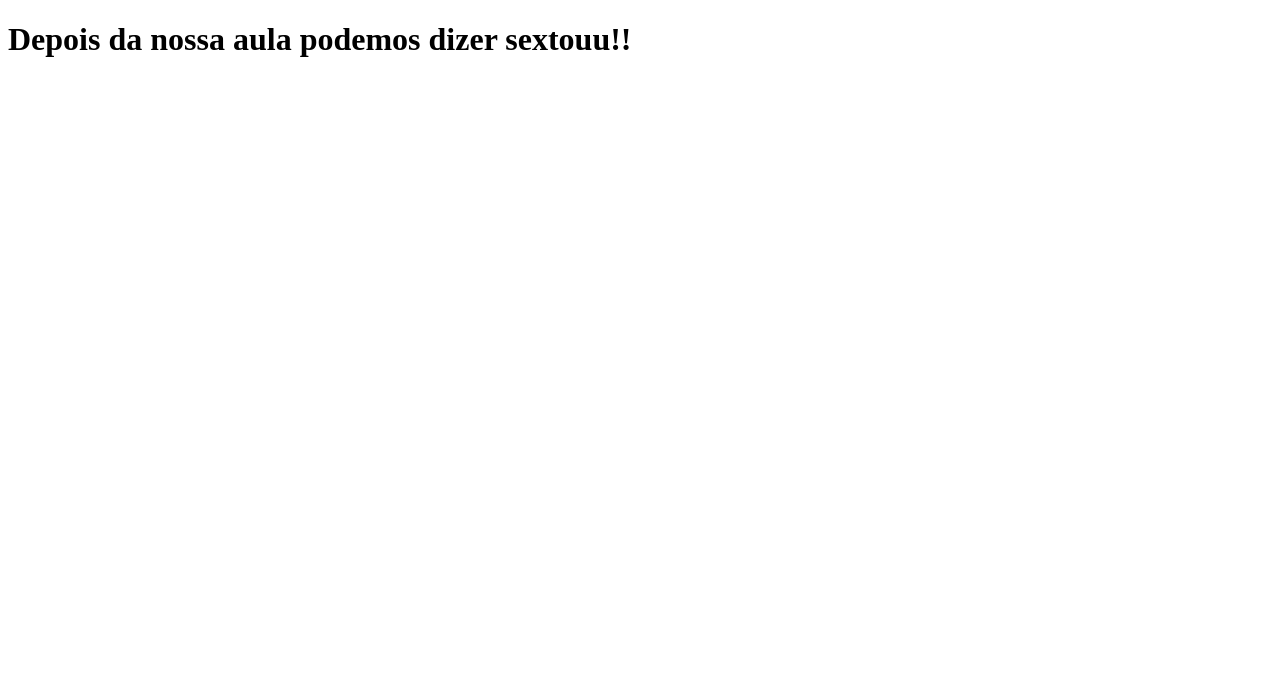
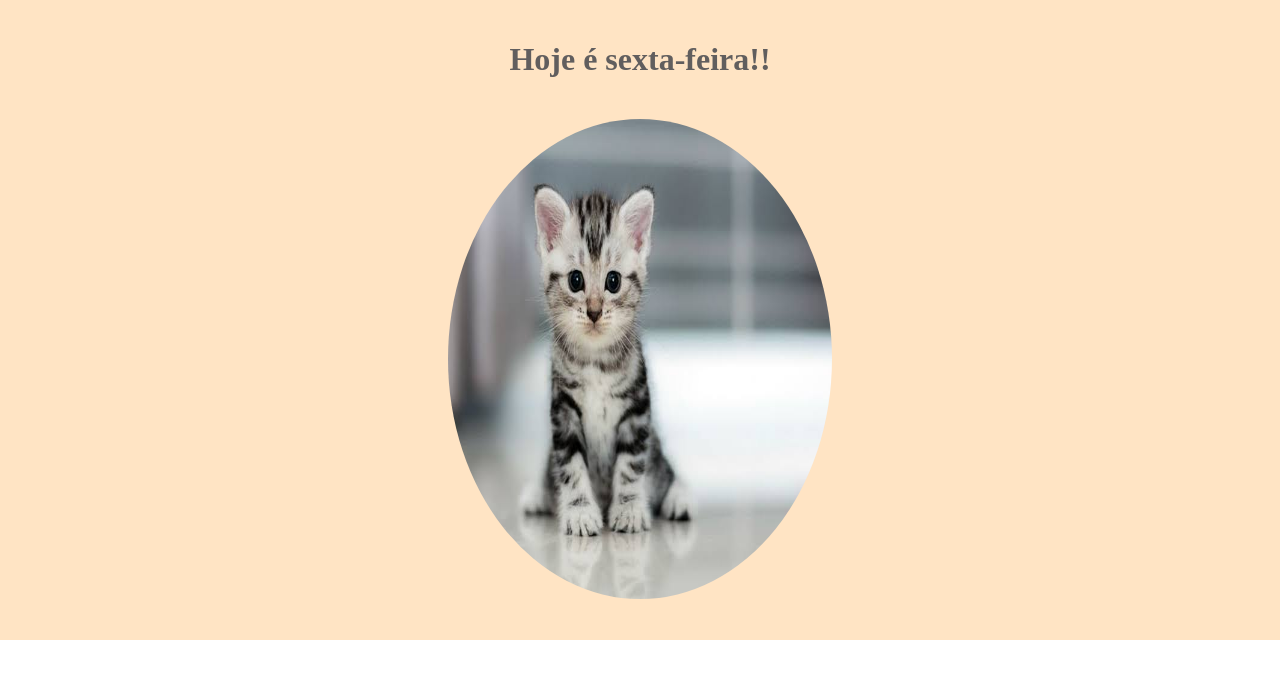
Before and after one commit to tati2/aula-github-t5, a plain HTML site: page index.html in a window 1280 px wide. Drawn offline with Linux system fonts and the light colour scheme.

Commit message:
header finalizada

```diff
--- a/index.html
+++ b/index.html
@@ -7,6 +7,9 @@
     <title>Document</title>
 </head>
 <body>
-    <h1>Depois da nossa aula podemos dizer sextouu!!</h1>
+    <header>
+        <h1>Hoje é sexta-feira!!</h1>
+        <img src="assets/gato.jpeg">
+    </header>
 </body>
 </html>
--- a/style.css
+++ b/style.css
@@ -0,0 +1,19 @@
+*{
+    margin: 0;
+    padding: 0;
+    box-sizing: border-box;
+}
+header{
+    height: 80vh;
+    display: flex;
+    flex-direction: column;
+    align-items: center;
+    justify-content: space-evenly;
+    background-color: bisque;
+    color:rgb(97, 94, 94)
+}
+img{
+    width: 30%;
+    height: 60vh;
+    border-radius: 50%;
+}
```
Also changed, not shown: assets/gato.jpeg (added).
